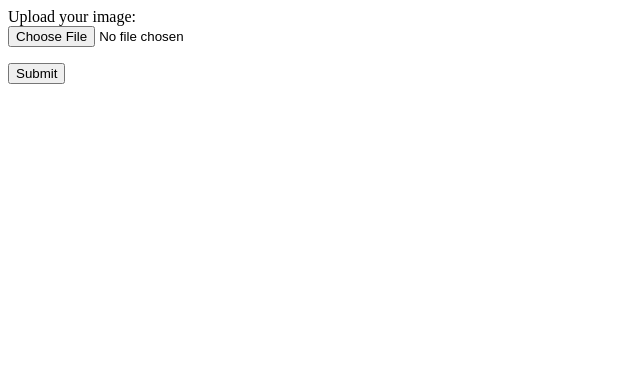
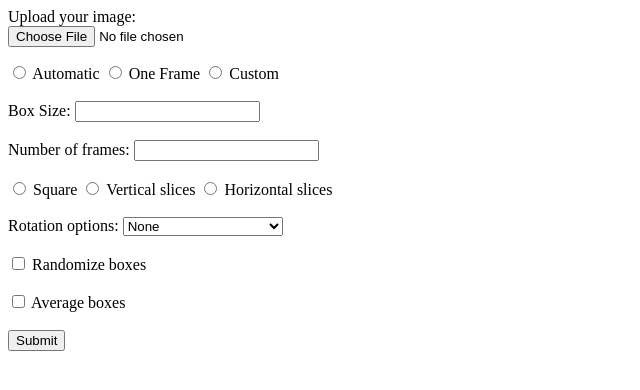
Before and after one commit to jollex/ImageManipulator, a Flask app: page / in a window 1280 px wide. Shown: the top 390 px of the page, without its empty margins (0-640 px from the left). Run offline with Flask 2, Linux system fonts and the light colour scheme.

Commit message:
Added rest of form fields

```diff
--- a/app/forms.py
+++ b/app/forms.py
@@ -1,5 +1,5 @@
 from flask.ext.wtf import Form
-from wtforms import FileField, BooleanField, SubmitField, validators
+from wtforms import FileField, RadioField, StringField, SelectField, BooleanField, SubmitField, validators
 
 import imghdr
 
@@ -23,9 +23,32 @@ class ImageFileRequired(object):
 
 class ImageManipulationForm(Form):
     image = FileField('image', validators=[ImageFileRequired()])
+
     # TODO: Add configuration options.
-    # Drop down menu for boxes, vertical or horizontal slices
-    # Slider for box size
-    # Slider for iterations
-    # Drop down menu for rotate options
+
+    # Animation options:
+    # Auto | One Frame | Custom
+    # Box size slider
+    # Number of frames slider
+    # If One Frame is selected, show box size slider field
+    # If Custom is selected, show box size and number of frames sliders
+    animation = RadioField('animation', choices=[('auto', 'Automatic'),
+        ('one_frame', 'One Frame'), ('custom', 'Custom')])
+    box_size = StringField('box_size')
+    frames = StringField('frames')
+
+    # Box shape options:
+    # Square | Vertical | Horizontal
+    box_shape = RadioField('box_shape', choices=[('square', 'Square'),
+        ('vertical', 'Vertical slices'), ('horizontal', 'Horizontal slices')])
+
+    # Effects:
+    # Rotation drop down menu: [None, Flip, Multiple of 90]; doesn't show
+    # Multiples of 90 if vertical or horizontal are selected.
+    # Randomize boxes checkbox
+    # Average boxes checkbox
+    rotation = SelectField('rotation', choices=[('none', 'None'), ('flip', 'Flip'), ('ninety', 'Multiples of 90 degrees')])
+    randomize = BooleanField('randomize')
+    average = BooleanField('average')
+
     submit = SubmitField('Submit')
--- a/app/templates/index.html
+++ b/app/templates/index.html
@@ -5,6 +5,25 @@
         Upload your image:<br>
         {{ form.image }}<br>
         </p>
+
+        {% for option in form.animation %}
+            {{ option }} {{ option.label }}
+        {% endfor %}
+        <br><br>
+        Box Size: {{ form.box_size }}
+        <br><br>
+        Number of frames: {{ form.frames }}
+        <br><br>
+        {% for option in form.box_shape %}
+            {{ option }} {{ option.label }}
+        {% endfor %}
+        <br><br>
+        Rotation options: {{ form.rotation }}
+        <br><br>
+        {{ form.randomize }} Randomize boxes
+        <br><br>
+        {{ form.average }} Average boxes
+        <br><br>
         {{ form.submit }}
     </form>
 {% endblock %}
```
Lines whose indentation alone changed are shown as unchanged.
